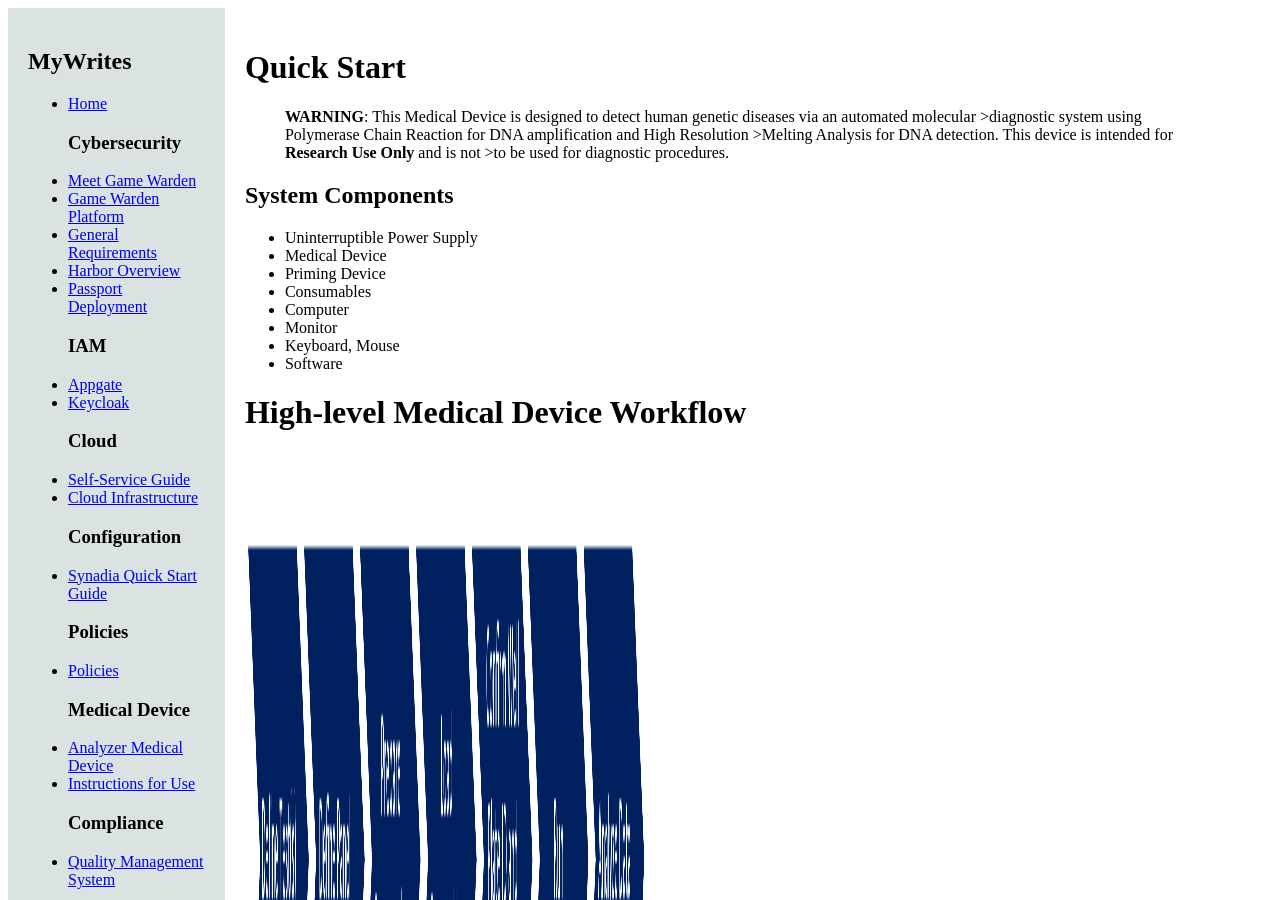
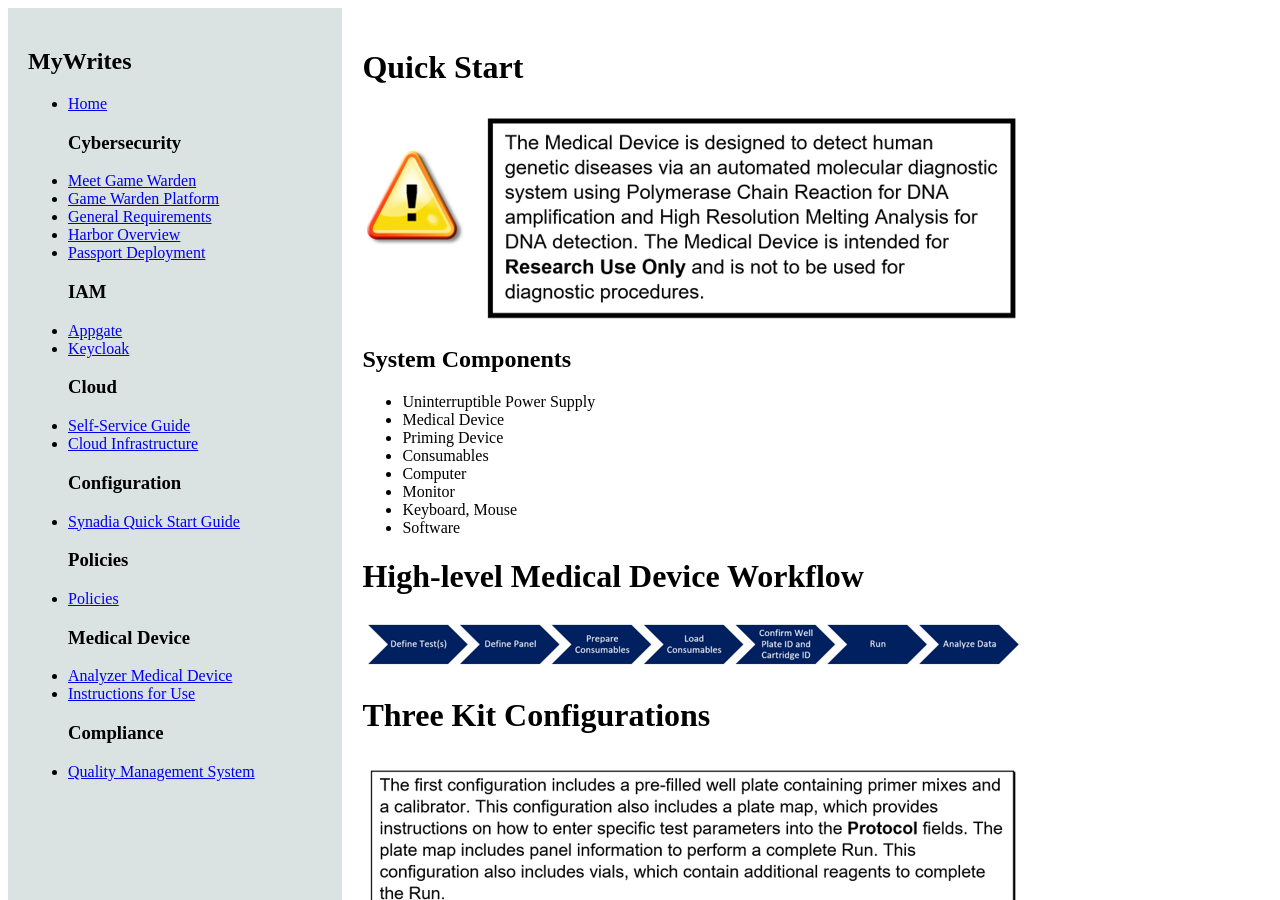
Before and after one commit to mywrites/mywrites.github.io, a Jekyll site: the page built from analyzer.md, in a window 1280 px wide and 900 px high. Built offline with Jekyll 4.4.1, drawn with Linux system fonts in a browser that asks for light colours.

Commit message:
Draft36 Feb 24 1251AM

```diff
--- a/analyzer.md
+++ b/analyzer.md
@@ -3,8 +3,7 @@
 title: "Quick Start"
 category: "Life Sciences"
 ---
-> **WARNING**:
->This Medical Device is designed to detect human genetic diseases via an automated molecular >diagnostic system using Polymerase Chain Reaction for DNA amplification and High Resolution >Melting Analysis for DNA detection. This device is intended for **Research Use Only** and is not >to be used for diagnostic procedures.
+![Analyze](/img/analyze1.png)
 
 ## System Components
 
@@ -19,11 +18,11 @@
 
 # High-level Medical Device Workflow
 
-<img src="/img/analyze2.png" alt="Analyzer" width="400" height="750">
+![Analyze](/img/analyze2.png)
 
 # Three Kit Configurations
 
-<img src="/img/analyze3.png" alt="Analyzer" width="350" height="350">
+![Analyze](/img/analyze3.png)
 
 ## Quick Start
 
@@ -75,7 +74,7 @@
 Avoid direct fluid ingress into any openings on exterior.
 
 
-<img src="/img/analyze6.png" alt="Analyzer" width="600" height="400">
+![Analyze](/img/analyze6.png)
 
 <style>
   table {
```
Also changed, not shown: img/analyze1.png, img/analyze2.png, img/analyze3.png, img/analyze6.png.
